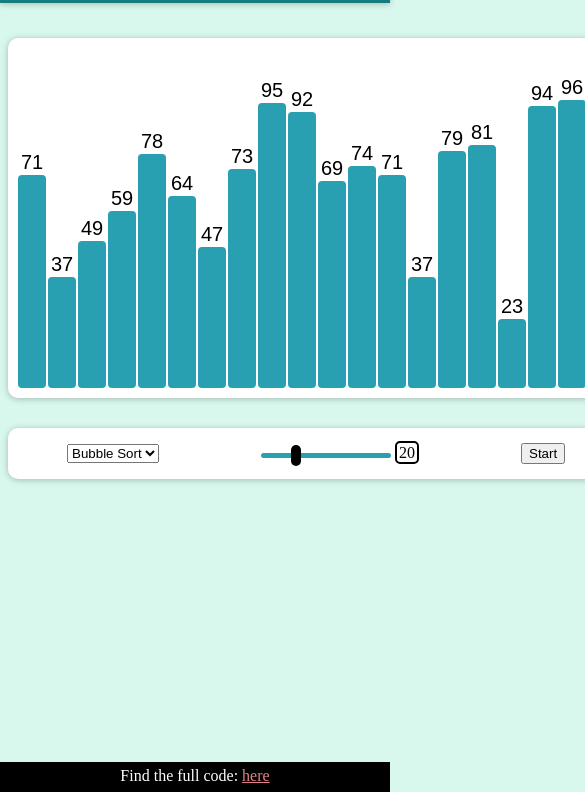
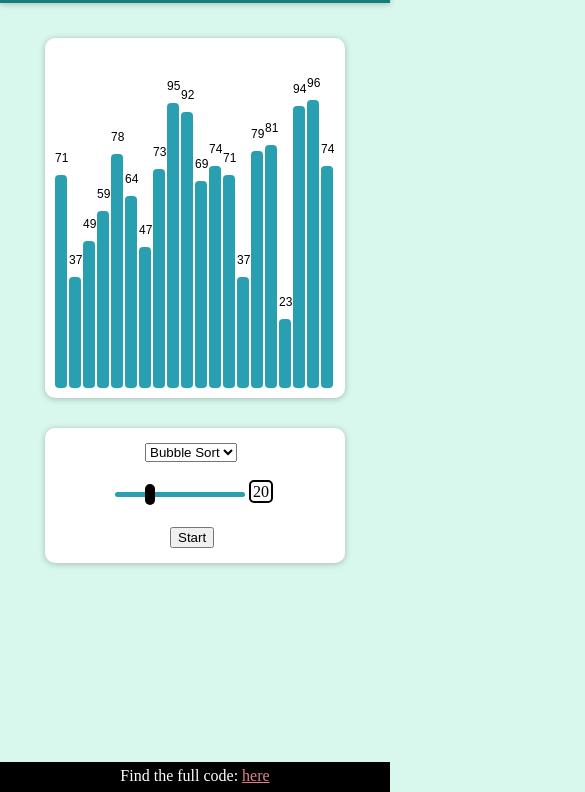
Before and after one commit to wross2/AlgoViz, a plain HTML site: page index.html in a window 390 px wide. Shown: the part 52-844 px from the top of the page, 585 px wide, since content can reach past the window. Drawn offline with Linux system fonts and the light colour scheme; a web font is replaced by a local one.

Commit message:
Added responsiveness and mobile optimizations

```diff
--- a/resources/css/styles.css
+++ b/resources/css/styles.css
@@ -94,7 +94,6 @@ footer a:link, a:visited, a:hover, a:active{
   height: 360px;
   position: relative;
   margin: 5px auto;
-  margin-bottom: 10px;
   margin-top: 90px;
   background-color: white;
   border-radius: 10px;
@@ -125,3 +124,36 @@ footer a:link, a:visited, a:hover, a:active{
   font-size: 20px;
   padding-top: 5px;
 }
+
+/* Mobile Optimizations
+-----------------------------*/
+@media screen and (max-width: 650px) {
+  .main-body {
+    width: 300px;
+
+  }
+
+  .data-container {
+    width: 300px;
+  }
+
+  #sorting-select{
+    margin-left: 90px;
+    margin-right: 90px;
+  }
+
+  #sorting-slider{
+    margin-left: 60px;
+    margin-right: 0px;
+  }
+
+  #slider-output{
+    margin-left: 0px;
+    margin-right: 50px;
+  }
+
+  #sorting-submit{
+    margin-left: 115px;
+  }
+
+}
--- a/resources/js/modules/html.js
+++ b/resources/js/modules/html.js
@@ -41,6 +41,11 @@ function sortHTML() {
         myBlocks.generateBlocks(Number(slider.value));
         sliderOutput.innerHTML = slider.value;
     });
+
+    window.addEventListener('resize', () => {
+        const slider = document.getElementById("sorting-slider");
+        myBlocks.generateBlocks(Number(slider.value));
+    });
 }
 
 
--- a/resources/js/modules/sorting.js
+++ b/resources/js/modules/sorting.js
@@ -23,7 +23,10 @@ class Blocks {
         }
 
         //Size values are in px
-        const blockGap = 2;
+        let blockGap = 2;
+        if (num > 35){
+            blockGap = 1;
+        }
         let blockWidth = Math.floor(chartWidth / num - blockGap);
 
         for (let i = 0; i < num; i += 1) {
@@ -37,7 +40,13 @@ class Blocks {
             const blockLabel = document.createElement("label");
             blockLabel.classList.add("block__id");
             blockLabel.innerHTML = blockValue;
-            blockLabel.style.fontSize = `${(60-num)/2}px`;
+
+            let labelFontSize = (60-num)/2;
+            if(labelFontSize > blockWidth){
+                blockLabel.style.fontSize = `${blockWidth}px`;
+            } else {
+                blockLabel.style.fontSize = `${labelFontSize}px`;
+            }
 
             block.appendChild(blockLabel);
             this.container.appendChild(block);
@@ -67,8 +76,9 @@ class Blocks {
                         resolve();
                     }
                     catch (err){
-                        const message = "Slider was changed by user before " +
-                                        "sorting was completed. Sorting halted. " +
+                        const message = "Slider was changed by user before sorting " +
+                                        "was completed OR user resized window. " +
+                                        "Sorting halted, chart re-generated." +
                                         "Everything should be working as expected."
                         console.log(err + " -> " + message);
                     }
```
Also changed, not shown: 1 other file.
